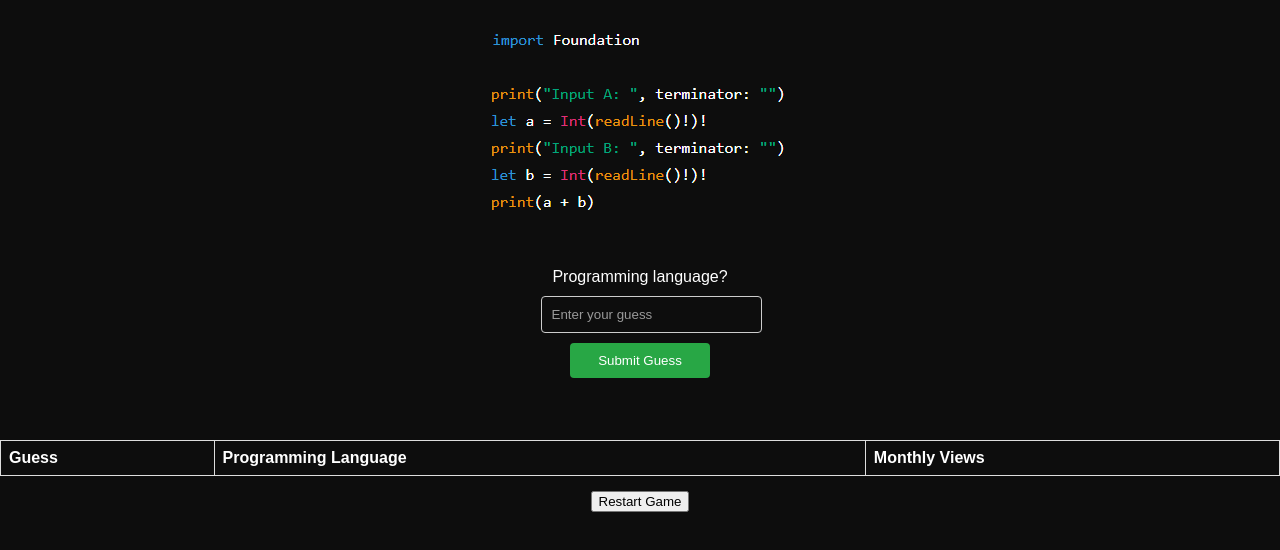
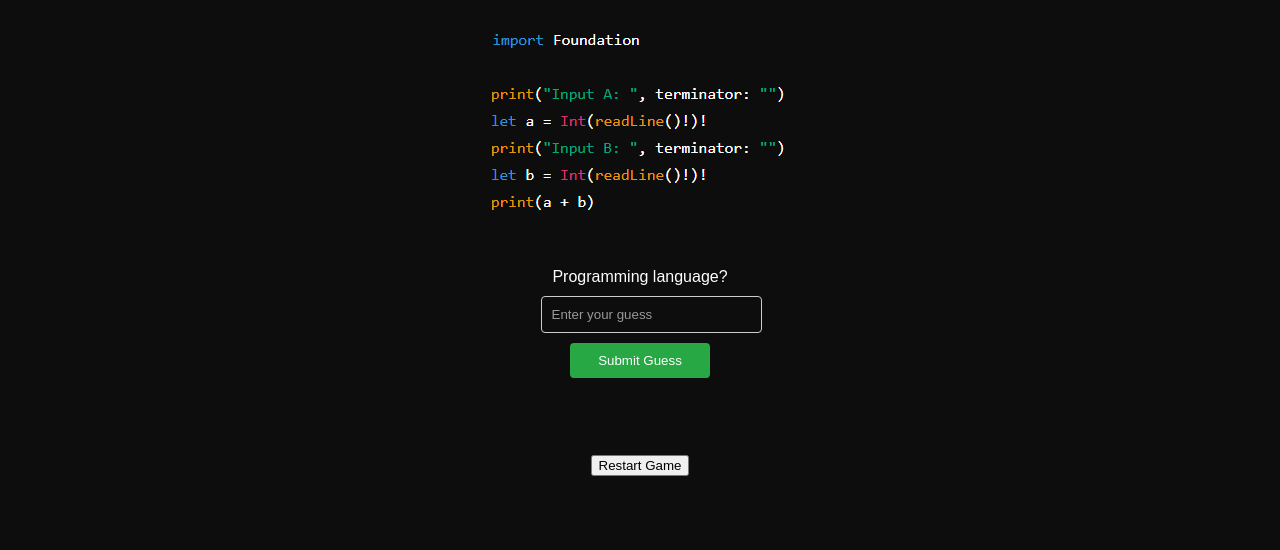
Before and after one commit to CodeDialogue-yt/codedialogue-yt.github.io, a plain HTML site: page index.html in a window 1280 px wide. Drawn offline with Linux system fonts and the light colour scheme.

Commit message:
Update index.html

```diff
--- a/index.html
+++ b/index.html
@@ -24,9 +24,6 @@
   <table id="guesses">
     <thead>
       <tr>
-        <th>Guess</th>
-        <th>Programming Language</th>
-        <th>Monthly Views</th>
       </tr>
     </thead>
     <tbody>
```
